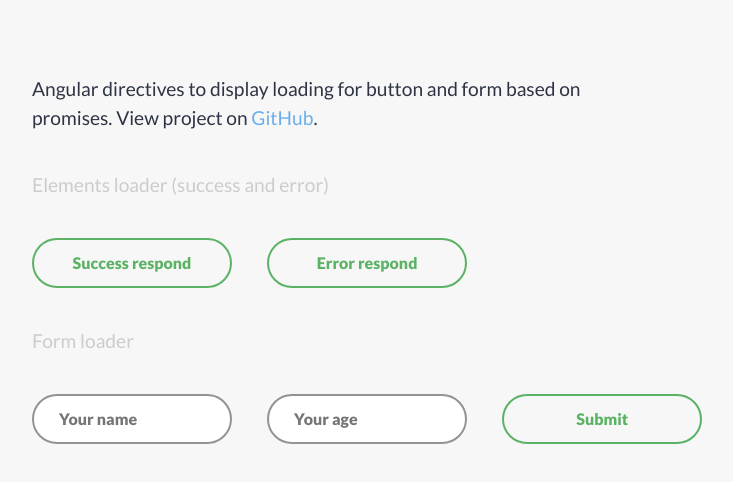
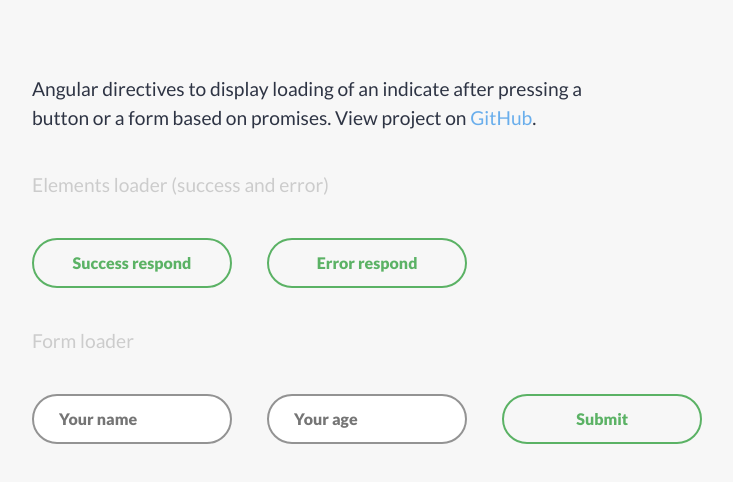
Before and after one commit to helloilya/angular-promise-loader, a website: page demo/index.html in a window 1280 px wide. Shown: the whole page, without its empty margins (43-776 px from the left). Drawn offline with nearby package versions, Linux system fonts and the light colour scheme.

Commit message:
texts update

```diff
--- a/bower.json
+++ b/bower.json
@@ -1,7 +1,7 @@
 {
   "name": "angular-promise-loader",
-  "version": "1.0.0",
-  "description": "Angular directives to display loading for button and form based on promises",
+  "version": "1.0.1",
+  "description": "Angular directives to display loading of an indicate after pressing a button or a form based on promises",
   "license": "MIT",
   "authors": [
     "Ilya Fedotov <ilya@fedotov.me>"
--- a/demo/index.html
+++ b/demo/index.html
@@ -19,7 +19,7 @@
 
 	<section class="container" ng-controller="loaderDemoCtrl">
 
-		<h1>Angular directives to display loading for button and form based on promises. View project on <a href="https://github.com/helloilya/angular-promise-loader" title="GitHub">GitHub</a>.</h1>
+		<h1>Angular directives to display loading of an indicate after pressing a button or a form based on promises. View project on <a href="https://github.com/helloilya/angular-promise-loader" title="GitHub">GitHub</a>.</h1>
 
 		<!-- Elements -->
 
--- a/package.json
+++ b/package.json
@@ -1,7 +1,7 @@
 {
   "name": "angular-promise-loader",
-  "version": "1.0.0",
-  "description": "Angular directives to display loading for button and form based on promises",
+  "version": "1.0.1",
+  "description": "Angular directives to display loading of an indicate after pressing a button or a form based on promises",
   "author": "Ilya Fedotov <ilya@fedotov.me>",
   "homepage": "https://github.com/helloilya/angular-promise-loader",
   "bugs": {
```
Also changed, not shown: README.md.
